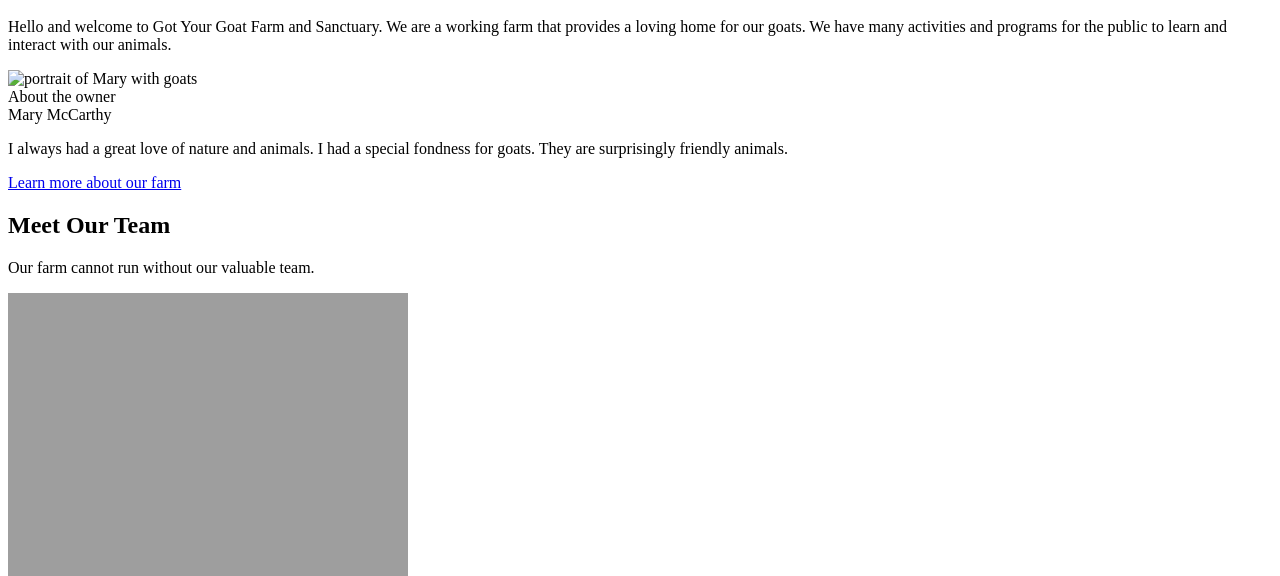
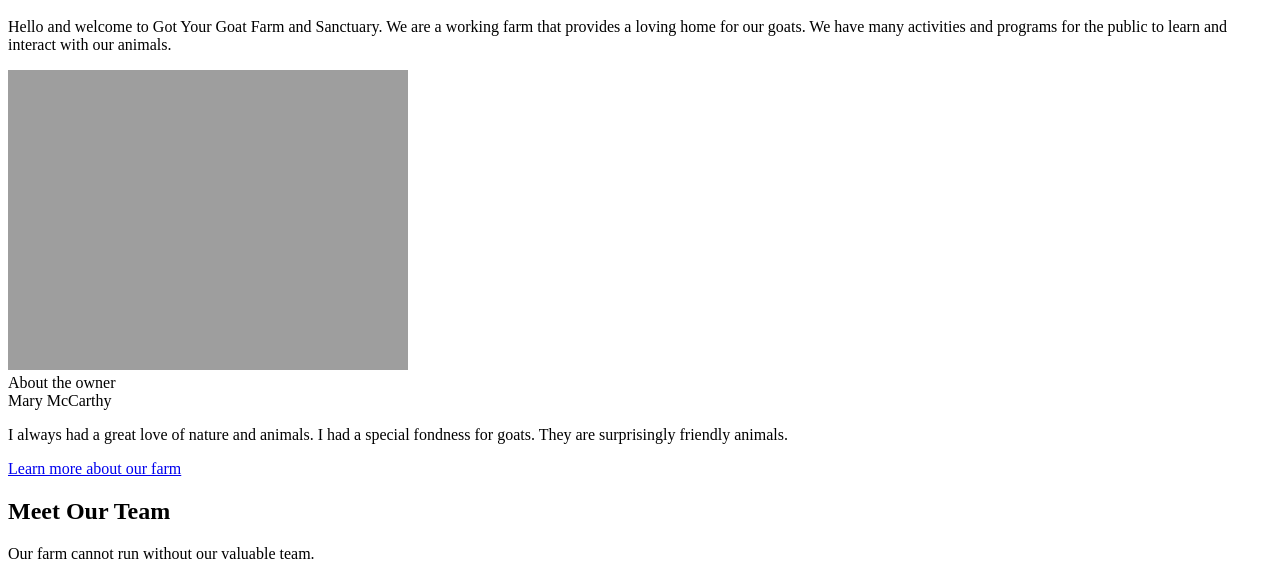
Before and after one commit to maryagnesmccarthy1/mccarthy_capstone, a plain HTML site: page about.html in a window 1280 px wide. Shown: the part 161-737 px from the top of the page. Drawn offline with Linux system fonts and the light colour scheme; the site is published under a folder, as on GitHub Pages, so addresses that start at the root find nothing.

Commit message:
Fix image source path in about.html

```diff
--- a/about.html
+++ b/about.html
@@ -58,7 +58,7 @@
 <div class="intro-b">
   <!-- YOUR IMAGE: Replace with your own portrait photo -->
    <!--Image of me and goats created by ChatGPT prompts-->
-  <img class="intro-b-img" src="/images/mary.jpg" alt="portrait of Mary with goats">
+  <img class="intro-b-img" src="images/mary.jpg" alt="portrait of Mary with goats">
   <div class="intro-b-text">
     <span class="intro-b-eyebrow">About the owner</span>
     <div class="intro-b-name">Mary McCarthy</div>
```
